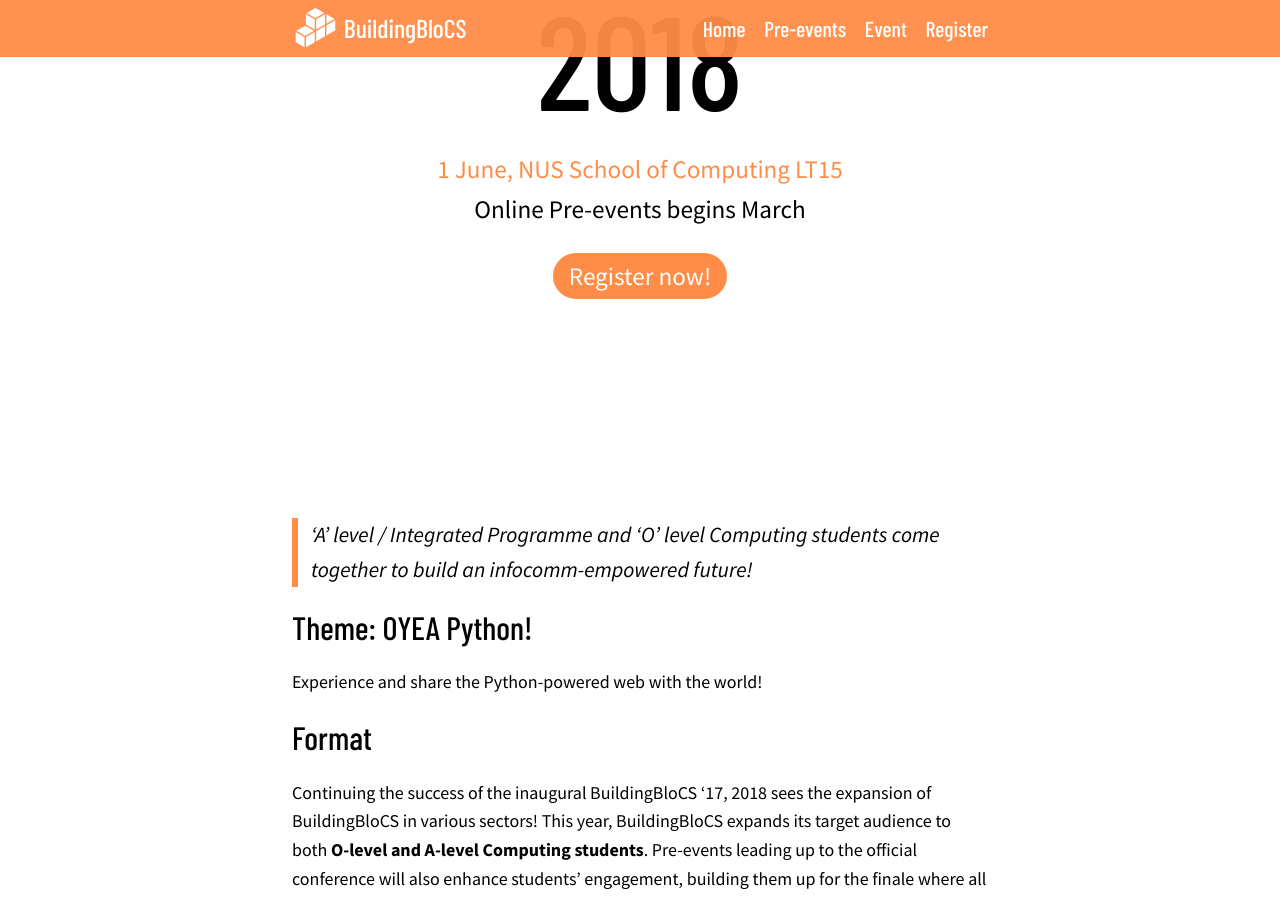
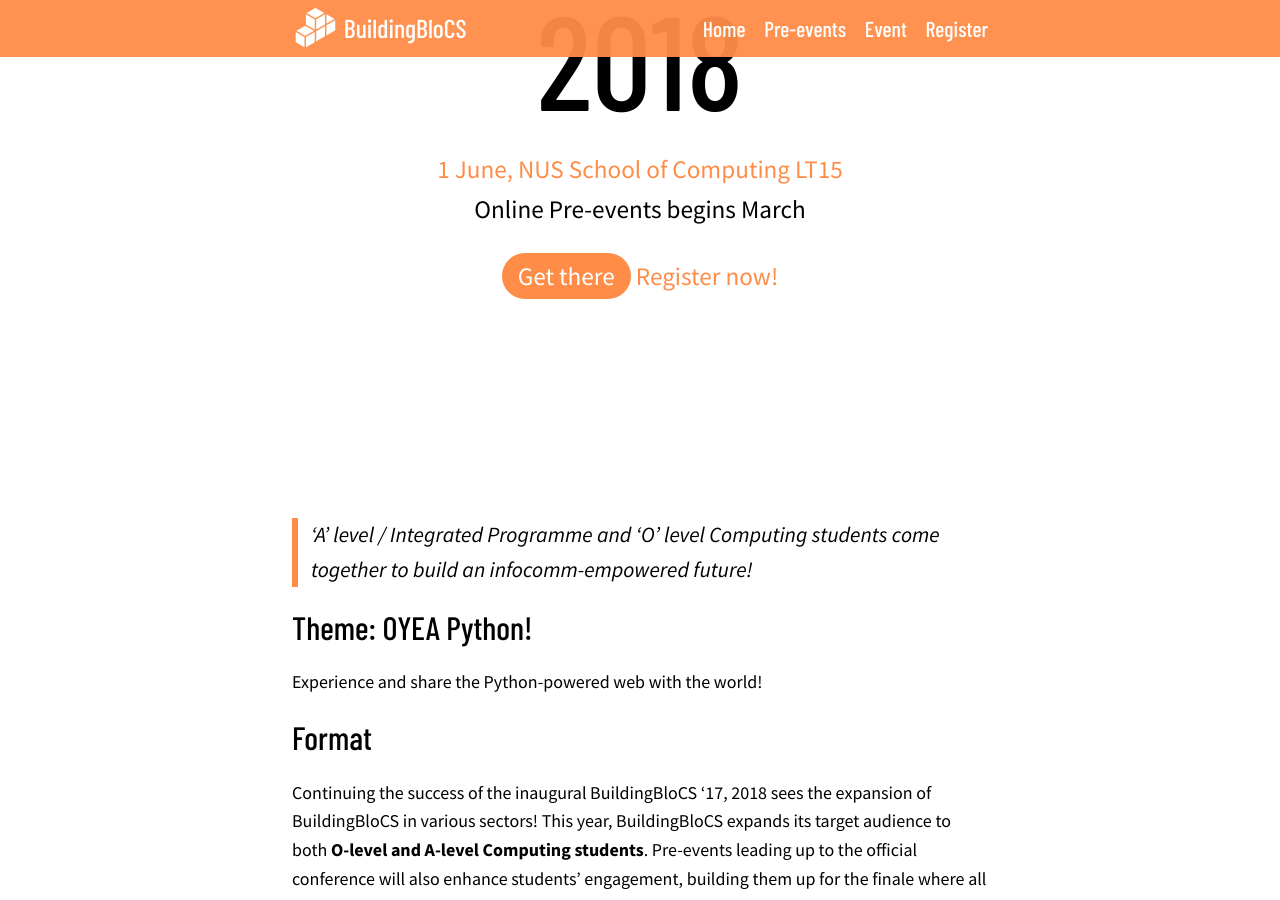
Before and after one commit to buildingblocs/2018, a Jekyll site: the page built from index.md, in a window 1280 px wide and 900 px high, scrolled down 364 px. Built offline with Jekyll 4.4.1, drawn with Linux system fonts in a browser that asks for light colours; some web fonts are replaced; a script that is not in the unit is left out; some of the changed text lies outside the part shown.

Commit message:
Update index.md

```diff
--- a/index.md
+++ b/index.md
@@ -12,7 +12,10 @@
             <a href="{{ site.baseurl }}/contact">{{ site.date }}, {{ site.location }}</a><br>
             Online Pre-events begins March
         </p>
-        <p><a class="btn" href="{{ site.baseurl }}/register">Register now!</a></p>
+        <p>
+		    <a class="btn" href="{{ site.baseurl }}/contact#location">Get there</a>
+		    <a href="{{ site.baseurl }}/register">Register now!</a>
+        </p>
     </div>
 </section>
 
```
Also changed, not shown: other parts of index.md (+0 -2 lines).
